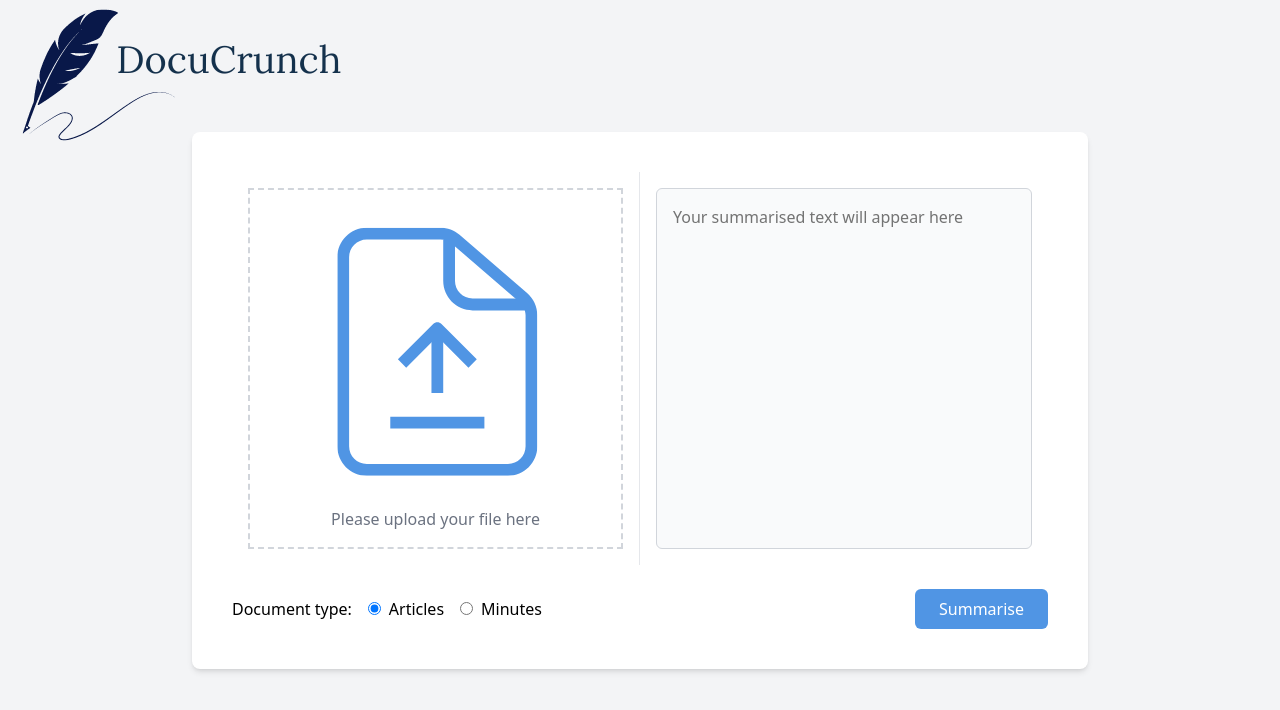
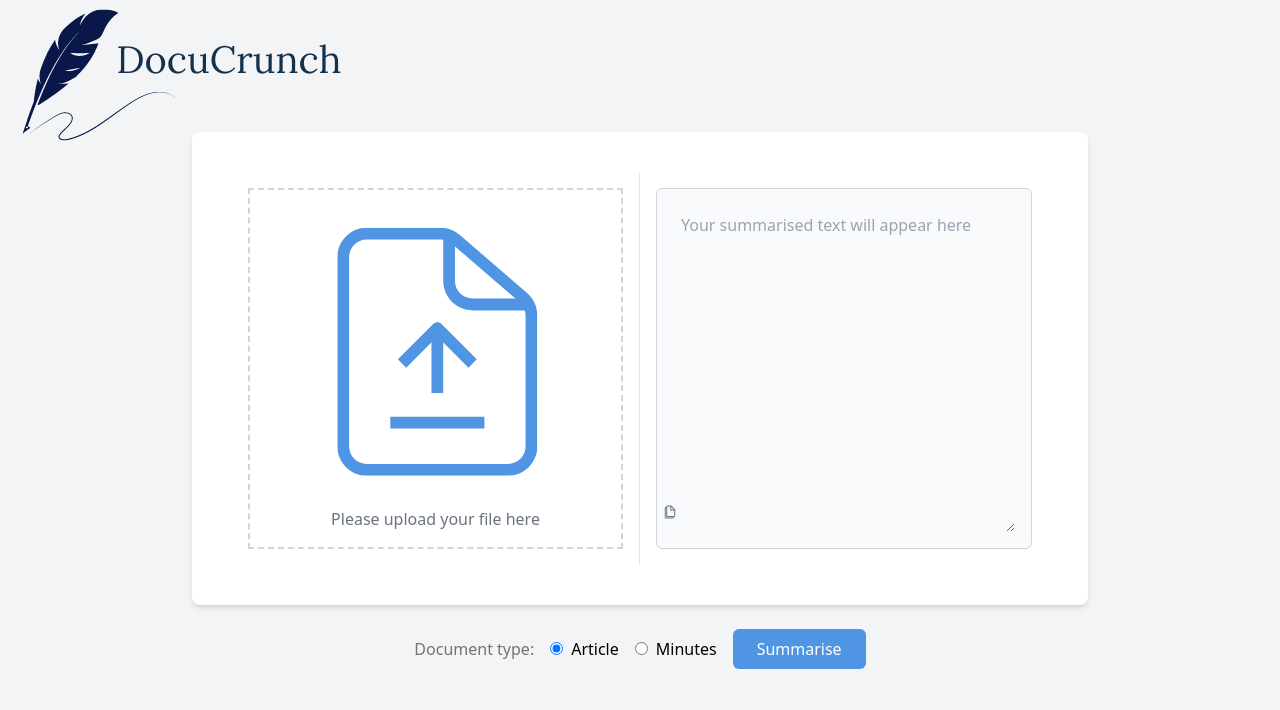
Before and after one commit to robbfox/docuCrunch, a React (Vite) app in the folder front-end/docucrunch-front-end/: page /#/summarise in a window 1280 px wide. Shown: the top 710 px of the page. Built offline with nearby package versions, Linux system fonts and the light colour scheme.

Commit message:
convert summary box to editable component and add copy to clipboard

```diff
--- a/front-end/docucrunch-front-end/package.json
+++ b/front-end/docucrunch-front-end/package.json
@@ -17,6 +17,7 @@
     "postcss": "^8.4.39",
     "react": "^18.3.1",
     "react-dom": "^18.3.1",
+    "react-icons": "^5.2.1",
     "react-pdftotext": "^1.3.0",
     "react-router-dom": "^6.25.0"
   },
--- a/front-end/docucrunch-front-end/src/components/summarise.jsx
+++ b/front-end/docucrunch-front-end/src/components/summarise.jsx
@@ -4,8 +4,9 @@ import { useState, useEffect } from 'react';
 import { Link } from 'react-router-dom';
 import fileUpload from '../assets/FileUpload.png';
 import pdfToText from 'react-pdftotext';
+import { IoMdCopy } from 'react-icons/io';
 import axios from 'axios';
-// page summarisation component
+
 function SummarisePage() {
   const [textInput, setTextInput] = useState('');
   const [summary, setSummary] = useState('');
@@ -19,8 +20,6 @@ function SummarisePage() {
   async function handlesubmit(e) {
     e.preventDefault();
     try {
-      console.log('Sending request to the server');
-
       const response = await axios.post('http://localhost:8080/api/summarise', {
         text: textInput,
         type: summaryType,
@@ -33,6 +32,16 @@ function SummarisePage() {
         error
       );
     }
+  }
+  function handleCopy() {
+    navigator.clipboard.writeText(summary).then(
+      () => {
+        alert('Summary copied to clipboard!');
+      },
+      (err) => {
+        console.error('Could not copy text: ', err);
+      }
+    );
   }
 
   return (
@@ -61,19 +70,25 @@ function SummarisePage() {
             </div>
             <div className="w-full md:w-1/2 p-4">
               <div className="border border-gray-300 p-4 rounded-md h-full bg-gray-50">
-                {summary ? (
-                  <p>{summary}</p>
-                ) : (
-                  <p className="text-[#737373]">
-                    Your summarised text will appear here
-                  </p>
-                )}
+                <textarea
+                  value={summary}
+                  onChange={(e) => setSummary(e.target.value)}
+                  className="w-full h-full p-2 border-none bg-gray-50 focus:outline-none"
+                  placeholder="Your summarised text will appear here"
+                />
+                <button
+                  className=" text-gray-500 absolute bottom-[35%] right-[47%]  hover:text-blue-700"
+                  onClick={handleCopy}
+                >
+                  <IoMdCopy />
+                </button>
+              </div>
             </div>
           </div>
         </div>
         <div className="mt-6 flex justify-between items-center">
           <div>
-              <label htmlFor="summary-type" className="mr-4">
+            <label htmlFor="summary-type" className="mr-4 text-[#737373]">
               Document type:
             </label>
             <label className="mr-4">
@@ -84,7 +99,7 @@ function SummarisePage() {
                 onChange={(e) => setSummaryType(e.target.value)}
                 className="mr-2"
               />
-                Articles
+              Article
             </label>
             <label className="mr-4">
               <input
@@ -106,7 +121,6 @@ function SummarisePage() {
         </div>
       </div>
     </div>
-    </div>
   );
 }
 export default SummarisePage;
```
Also changed, not shown: 1 other file (tests, documents, lock files or other folders). Lines whose indentation alone changed are shown as unchanged.
